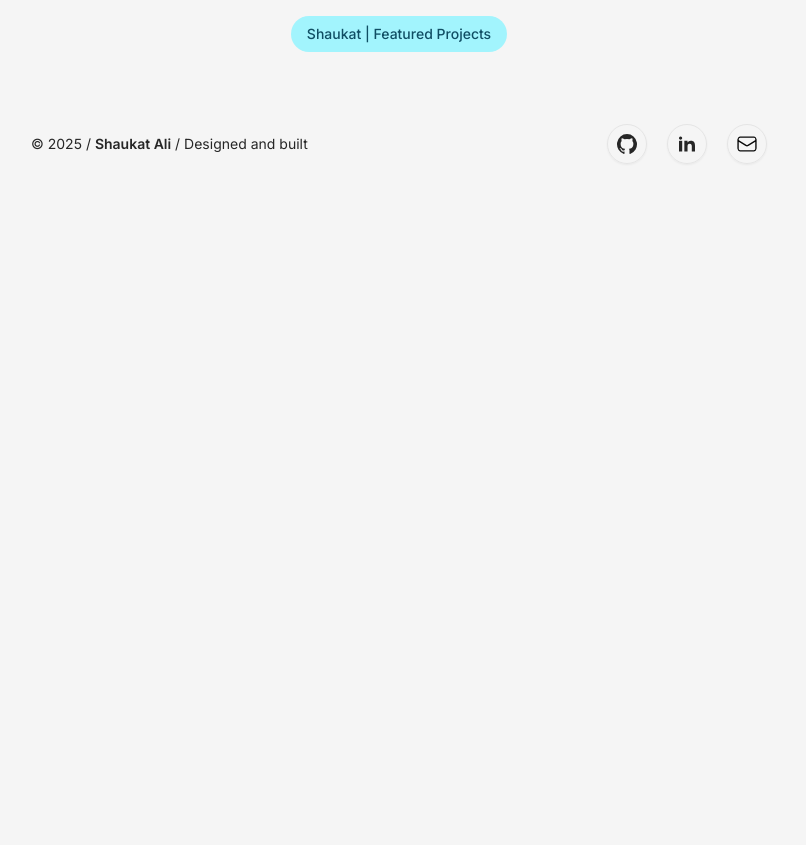
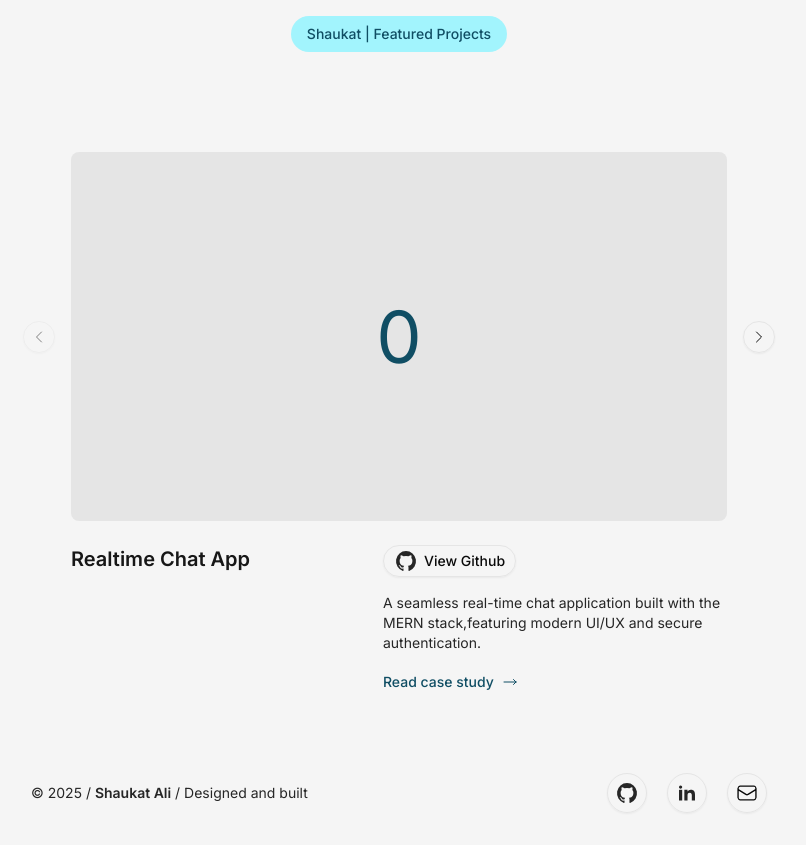
Before and after one commit to Shaukat-AB/sk-portfolio, a Next.js app: page / in a window 1280 px wide. Shown: the part 360-1205 px from the top of the page, without its empty margins (241-1047 px from the left). Before the commit the page ends 800 px from the top, so only its background shows below. Built offline with nearby package versions, Linux system fonts and the light colour scheme.

Commit message:
feat: create projectCard, ProjectsWrapper, and ImageCarousel with temporary data

```diff
--- a/src/app/page.tsx
+++ b/src/app/page.tsx
@@ -1,10 +1,27 @@
-import { Button } from '@/components';
+import { Button, ProjectCard, ProjectsWrapper } from '@/components';
 import Link from 'next/link';
+
+const tempProjects = [
+  {
+    title: 'Realtime Chat App',
+    description:
+      'A seamless real-time chat application built with the MERN stack,featuring modern UI/UX and secure authentication.',
+    pageLink: '/projects/Realtime-Chat-App',
+    githubLink: 'https://github.com/Shaukat-AB/Realtime-Chat-App',
+    demoLink: '',
+  },
+];
 
 export default function Home() {
   return (
     <>
       <Hero />
+
+      <ProjectsWrapper>
+        {tempProjects.map((project) => (
+          <ProjectCard key={project.title} {...project} />
+        ))}
+      </ProjectsWrapper>
     </>
   );
 }
--- a/src/components/index.ts
+++ b/src/components/index.ts
@@ -1,3 +1,6 @@
+export { ProjectCard } from './project/ProjectCard';
+export { ProjectsWrapper } from './project/ProjectsWrapper';
+
 export { Navbar } from './navbar/Navbar';
 export { FooterFragment } from './footer/FooterFragment';
 
--- /dev/null
+++ b/src/components/project/ImageCarousel.tsx
@@ -0,0 +1,28 @@
+'use client';
+
+import {
+  Carousel,
+  CarouselContent,
+  CarouselItem,
+  CarouselNext,
+  CarouselPrevious,
+} from '../ui/carousel';
+
+export const ImageCarousel = () => {
+  return (
+    <Carousel opts={{ align: 'start' }}>
+      <CarouselPrevious />
+      <CarouselContent>
+        {/* Temporary */}
+        {Array.from({ length: 4 }).map((_, i) => (
+          <CarouselItem key={i}>
+            <div className="bg-bg-active w-full flex items-center justify-center rounded-md aspect-video">
+              <span className="text-7xl text-primary-content">{i}</span>
+            </div>
+          </CarouselItem>
+        ))}
+      </CarouselContent>
+      <CarouselNext />
+    </Carousel>
+  );
+};
--- /dev/null
+++ b/src/components/project/ProjectCard.tsx
@@ -0,0 +1,63 @@
+import Link from 'next/link';
+import { Button } from '../ui/button';
+import { CardContent, CardDescription, CardTitle } from '../ui/card';
+import { ExternalLinkIcon, GitHubIcon, LongArrowRightIcon } from '@/lib/icons';
+import { ImageCarousel } from './ImageCarousel';
+import { Activity } from 'react';
+
+type ProjectProps = {
+  title: string;
+  description: string;
+  pageLink: string;
+  githubLink: string;
+  demoLink?: string | undefined;
+};
+
+export const ProjectCard = ({
+  title,
+  description,
+  pageLink,
+  githubLink,
+  demoLink,
+}: ProjectProps) => {
+  return (
+    <CardContent className="space-y-6 pt-3 pb-6 max-w-3xl">
+      <ImageCarousel />
+
+      <div className="flex flex-col gap-4 md:flex-row">
+        <CardTitle className="w-full max-w-sm">{title}</CardTitle>
+
+        <div className="space-y-4">
+          <div className="flex gap-4 justify-start">
+            <Button asChild className="text-sm" variant="outline" size="sm">
+              <a href={githubLink}>
+                <GitHubIcon className="size-4 text-text-active" />
+                View Github
+              </a>
+            </Button>
+
+            <Activity
+              mode={demoLink?.startsWith('http') ? 'visible' : 'hidden'}
+            >
+              <Button asChild className="text-sm" variant="outline" size="sm">
+                <a href={demoLink}>
+                  <ExternalLinkIcon className="size-4" />
+                  View Demo
+                </a>
+              </Button>
+            </Activity>
+          </div>
+
+          <CardDescription>{description}</CardDescription>
+
+          <Button asChild variant="link" size="unchanged">
+            <Link href={{ pathname: pageLink }}>
+              Read case study
+              <LongArrowRightIcon />
+            </Link>
+          </Button>
+        </div>
+      </div>
+    </CardContent>
+  );
+};
--- /dev/null
+++ b/src/components/project/ProjectsWrapper.tsx
@@ -0,0 +1,9 @@
+import { ReactNode } from 'react';
+
+export const ProjectsWrapper = ({ children }: { children: ReactNode }) => {
+  return (
+    <div className="p-4 flex flex-col items-center justify-center gap-10 max-w-3xl">
+      {children}
+    </div>
+  );
+};
--- a/src/components/ui/button.tsx
+++ b/src/components/ui/button.tsx
@@ -21,6 +21,7 @@ const buttonVariants = cva(
         link: 'text-primary-content underline-offset-4 hover:underline',
       },
       size: {
+        unchanged: '',
         equal: 'p-4',
         default: 'h-9 px-4 py-2 has-[>svg]:px-3',
         sm: 'h-8 rounded-full gap-1.5 px-3 has-[>svg]:px-2.5',
--- a/src/components/ui/card.tsx
+++ b/src/components/ui/card.tsx
@@ -1,84 +1,84 @@
-import * as React from "react"
+import * as React from 'react';
 
-import { cn } from "@/lib/utils/index"
+import { cn } from '@/lib/utils/index';
 
-function Card({ className, ...props }: React.ComponentProps<"div">) {
+function Card({ className, ...props }: React.ComponentProps<'div'>) {
   return (
     <div
       data-slot="card"
       className={cn(
-        "bg-card text-card-foreground flex flex-col gap-6 rounded-xl border py-6 shadow-sm",
+        'bg-card text-card-foreground flex flex-col gap-6 rounded-xl border py-6 shadow-sm',
         className
       )}
       {...props}
     />
-  )
+  );
 }
 
-function CardHeader({ className, ...props }: React.ComponentProps<"div">) {
+function CardHeader({ className, ...props }: React.ComponentProps<'div'>) {
   return (
     <div
       data-slot="card-header"
       className={cn(
-        "@container/card-header grid auto-rows-min grid-rows-[auto_auto] items-start gap-2 px-6 has-data-[slot=card-action]:grid-cols-[1fr_auto] [.border-b]:pb-6",
+        '@container/card-header grid auto-rows-min grid-rows-[auto_auto] items-start gap-2 px-6 has-data-[slot=card-action]:grid-cols-[1fr_auto] [.border-b]:pb-6',
         className
       )}
       {...props}
     />
-  )
+  );
 }
 
-function CardTitle({ className, ...props }: React.ComponentProps<"div">) {
+function CardTitle({ className, ...props }: React.ComponentProps<'div'>) {
   return (
     <div
       data-slot="card-title"
-      className={cn("leading-none font-semibold", className)}
+      className={cn('leading-none font-semibold text-text text-xl', className)}
       {...props}
     />
-  )
+  );
 }
 
-function CardDescription({ className, ...props }: React.ComponentProps<"div">) {
+function CardDescription({ className, ...props }: React.ComponentProps<'div'>) {
   return (
     <div
       data-slot="card-description"
-      className={cn("text-muted-foreground text-sm", className)}
+      className={cn('text-text-active text-sm', className)}
       {...props}
     />
-  )
+  );
 }
 
-function CardAction({ className, ...props }: React.ComponentProps<"div">) {
+function CardAction({ className, ...props }: React.ComponentProps<'div'>) {
   return (
     <div
       data-slot="card-action"
       className={cn(
-        "col-start-2 row-span-2 row-start-1 self-start justify-self-end",
+        'col-start-2 row-span-2 row-start-1 self-start justify-self-end',
         className
       )}
       {...props}
     />
-  )
+  );
 }
 
-function CardContent({ className, ...props }: React.ComponentProps<"div">) {
+function CardContent({ className, ...props }: React.ComponentProps<'div'>) {
   return (
     <div
       data-slot="card-content"
-      className={cn("px-6", className)}
+      className={cn('px-6', className)}
       {...props}
     />
-  )
+  );
 }
 
-function CardFooter({ className, ...props }: React.ComponentProps<"div">) {
+function CardFooter({ className, ...props }: React.ComponentProps<'div'>) {
   return (
     <div
       data-slot="card-footer"
-      className={cn("flex items-center px-6 [.border-t]:pt-6", className)}
+      className={cn('flex items-center px-6 [.border-t]:pt-6', className)}
       {...props}
     />
-  )
+  );
 }
 
 export {
@@ -89,4 +89,4 @@ export {
   CardAction,
   CardDescription,
   CardContent,
-}
+};
```
